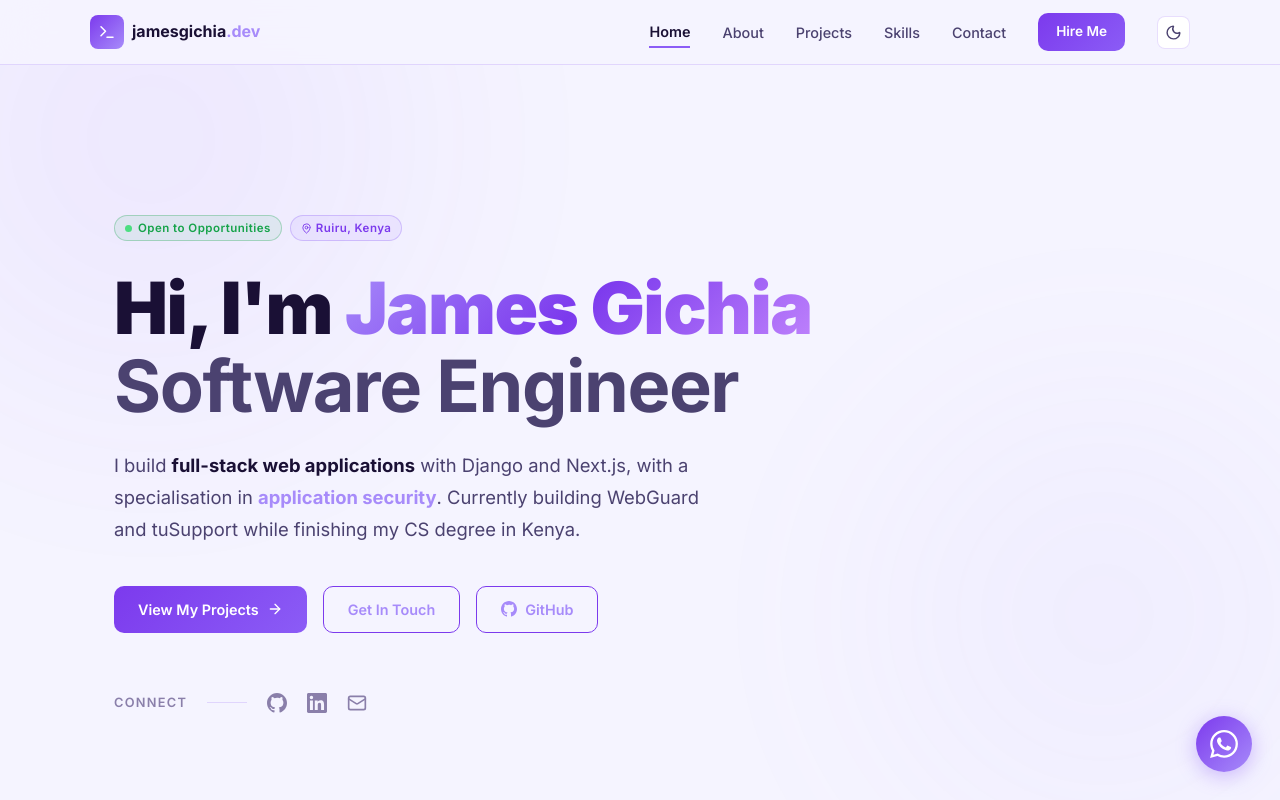
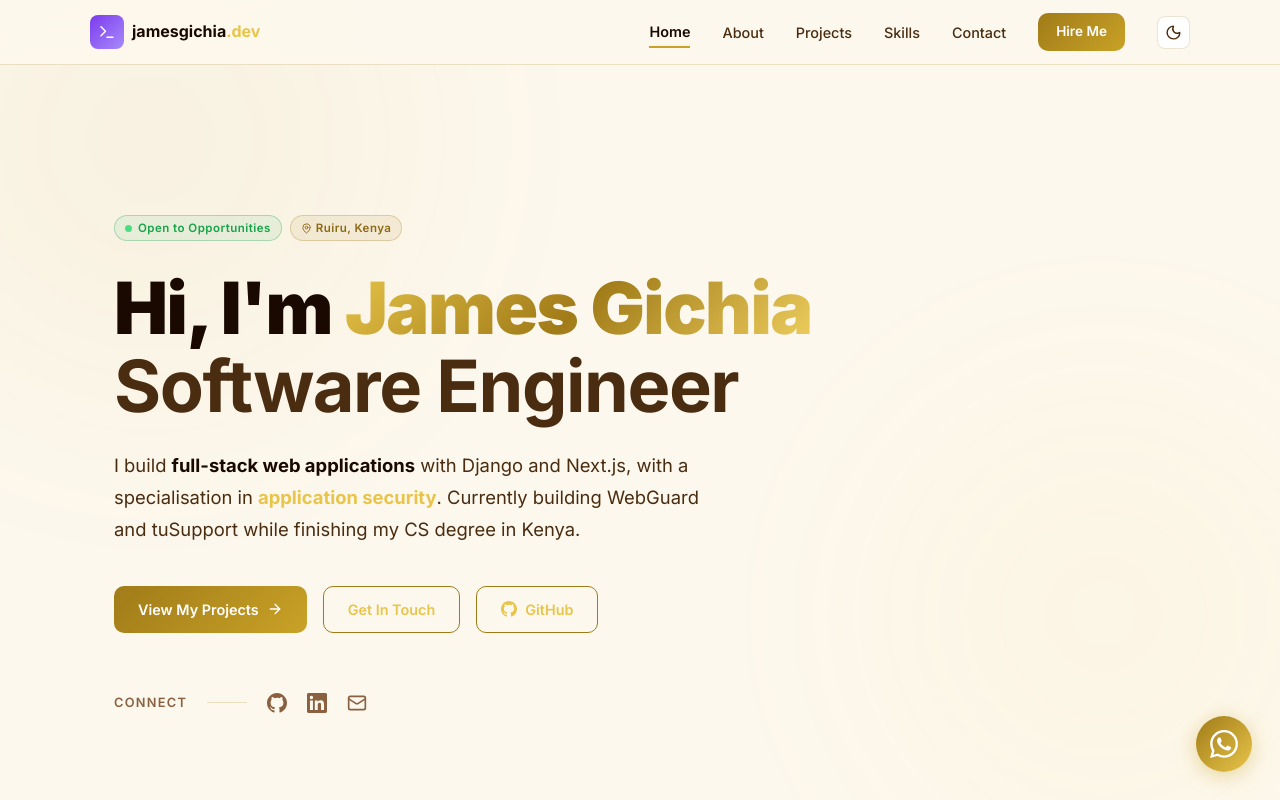
Before and after one commit to jamesgichia/portfolio-website, a Next.js app: page / in a window 1280 px wide. Shown: the top 800 px of the page. Built offline with nearby package versions, Linux system fonts and the light colour scheme.

Commit message:
feat: gold/chocolate theme, SmartEmailLink with native-app fallback

```diff
--- a/src/app/globals.css
+++ b/src/app/globals.css
@@ -2,33 +2,33 @@
 
 @import "tailwindcss";
 
-/* ── Shared accent colours ── */
+/* ── Shared accent colours (Gold + Chocolate) ── */
 :root {
-  --purple-400: #a78bfa;
-  --purple-500: #8b5cf6;
-  --purple-600: #7c3aed;
-  --purple-700: #6d28d9;
-  --glow: rgba(139, 92, 246, 0.3);
+  --purple-400: #E8C54A;  /* bright gold */
+  --purple-500: #C9A227;  /* medium gold */
+  --purple-600: #A07B18;  /* deep gold   */
+  --purple-700: #7A5C10;  /* dark gold   */
+  --glow: rgba(201, 162, 39, 0.35);
 }
 
-/* ── Dark theme (default) ── */
+/* ── Dark theme — chocolate + gold ── */
 :root,
 [data-theme="dark"] {
-  --bg-primary: #0a0a0f;
-  --bg-secondary: #0f0f1a;
-  --bg-card: #13131f;
-  --bg-card-hover: #1a1a2e;
-  --bg-nav: rgba(10, 10, 15, 0.85);
-  --border: rgba(139, 92, 246, 0.15);
-  --border-hover: rgba(139, 92, 246, 0.4);
-  --text-primary: #f1f0ff;
-  --text-secondary: #a09bbf;
-  --text-muted: #6b6585;
-  --blob-opacity: 0.12;
+  --bg-primary: #160800;
+  --bg-secondary: #1E0E03;
+  --bg-card: #251207;
+  --bg-card-hover: #301A0A;
+  --bg-nav: rgba(22, 8, 0, 0.88);
+  --border: rgba(201, 162, 39, 0.18);
+  --border-hover: rgba(201, 162, 39, 0.48);
+  --text-primary: #FFF4DC;
+  --text-secondary: #C4A882;
+  --text-muted: #7A5E3A;
+  --blob-opacity: 0.10;
   --scrollbar-thumb: var(--purple-600);
-  --tag-bg: rgba(139, 92, 246, 0.12);
+  --tag-bg: rgba(201, 162, 39, 0.12);
   --tag-color: var(--purple-400);
-  --tag-border: rgba(139, 92, 246, 0.25);
+  --tag-border: rgba(201, 162, 39, 0.28);
   --tag-green-bg: rgba(34, 197, 94, 0.1);
   --tag-green-color: #4ade80;
   --tag-green-border: rgba(34, 197, 94, 0.25);
@@ -37,23 +37,23 @@
   --tag-blue-border: rgba(59, 130, 246, 0.25);
 }
 
-/* ── Light theme ── */
+/* ── Light theme — warm cream + gold ── */
 [data-theme="light"] {
-  --bg-primary: #f5f4ff;
-  --bg-secondary: #ede9ff;
-  --bg-card: #ffffff;
-  --bg-card-hover: #f0eeff;
-  --bg-nav: rgba(245, 244, 255, 0.9);
-  --border: rgba(139, 92, 246, 0.2);
-  --border-hover: rgba(139, 92, 246, 0.5);
-  --text-primary: #1a1035;
-  --text-secondary: #4b4270;
-  --text-muted: #8a7faa;
-  --blob-opacity: 0.07;
+  --bg-primary: #FDF8ED;
+  --bg-secondary: #F5ECCA;
+  --bg-card: #FFFFFF;
+  --bg-card-hover: #FFF8E0;
+  --bg-nav: rgba(253, 248, 237, 0.92);
+  --border: rgba(160, 123, 24, 0.2);
+  --border-hover: rgba(160, 123, 24, 0.52);
+  --text-primary: #1A0900;
+  --text-secondary: #4A2C10;
+  --text-muted: #8A6040;
+  --blob-opacity: 0.06;
   --scrollbar-thumb: var(--purple-500);
-  --tag-bg: rgba(139, 92, 246, 0.08);
-  --tag-color: var(--purple-600);
-  --tag-border: rgba(139, 92, 246, 0.3);
+  --tag-bg: rgba(160, 123, 24, 0.09);
+  --tag-color: #8B6914;
+  --tag-border: rgba(160, 123, 24, 0.28);
   --tag-green-bg: rgba(22, 163, 74, 0.08);
   --tag-green-color: #16a34a;
   --tag-green-border: rgba(22, 163, 74, 0.3);
@@ -83,8 +83,8 @@ code, pre {
 }
 
 ::selection {
-  background: rgba(139, 92, 246, 0.35);
-  color: #fff;
+  background: rgba(201, 162, 39, 0.35);
+  color: #1A0900;
 }
 
 /* Scrollbar */
@@ -93,12 +93,12 @@ code, pre {
 ::-webkit-scrollbar-thumb { background: var(--scrollbar-thumb); border-radius: 3px; }
 
 /* Glow utilities */
-.glow-purple {
-  box-shadow: 0 0 30px var(--glow), 0 0 60px rgba(139, 92, 246, 0.1);
+.glow-gold {
+  box-shadow: 0 0 30px var(--glow), 0 0 60px rgba(201, 162, 39, 0.1);
 }
 
 .text-gradient {
-  background: linear-gradient(135deg, #a78bfa 0%, #7c3aed 50%, #c084fc 100%);
+  background: linear-gradient(135deg, #E8C54A 0%, #A07B18 50%, #F0D060 100%);
   -webkit-background-clip: text;
   -webkit-text-fill-color: transparent;
   background-clip: text;
@@ -130,14 +130,14 @@ code, pre {
 
 .bg-blob-1 {
   width: 600px; height: 600px;
-  background: radial-gradient(circle, #7c3aed, transparent);
+  background: radial-gradient(circle, #A07B18, transparent);
   top: -200px; left: -200px;
   animation: float1 20s ease-in-out infinite;
 }
 
 .bg-blob-2 {
   width: 500px; height: 500px;
-  background: radial-gradient(circle, #a78bfa, transparent);
+  background: radial-gradient(circle, #E8C54A, transparent);
   bottom: -100px; right: -100px;
   animation: float2 25s ease-in-out infinite;
 }
@@ -194,7 +194,7 @@ code, pre {
 
 .btn-primary:hover {
   opacity: 0.9;
-  box-shadow: 0 8px 30px rgba(139, 92, 246, 0.5);
+  box-shadow: 0 8px 30px rgba(201, 162, 39, 0.5);
   transform: translateY(-1px);
 }
 
@@ -215,8 +215,8 @@ code, pre {
 }
 
 .btn-outline:hover {
-  background: rgba(139, 92, 246, 0.1);
-  box-shadow: 0 4px 20px rgba(139, 92, 246, 0.25);
+  background: rgba(201, 162, 39, 0.1);
+  box-shadow: 0 4px 20px rgba(201, 162, 39, 0.25);
   transform: translateY(-1px);
 }
 
--- a/src/components/FloatingWhatsApp.tsx
+++ b/src/components/FloatingWhatsApp.tsx
@@ -44,7 +44,7 @@ export default function FloatingWhatsApp() {
           transform: hovered ? "translateX(0)" : "translateX(10px)",
           transition: "opacity 0.2s ease, transform 0.2s ease",
           pointerEvents: "none",
-          boxShadow: "0 4px 16px rgba(109,40,217,0.35)",
+          boxShadow: "0 4px 16px rgba(160,123,24,0.4)",
         }}
       >
         Chat on WhatsApp
@@ -56,13 +56,13 @@ export default function FloatingWhatsApp() {
           width: "56px",
           height: "56px",
           borderRadius: "50%",
-          background: "linear-gradient(135deg, #7c3aed, #a78bfa)",
+          background: "linear-gradient(135deg, #A07B18, #E8C54A)",
           display: "flex",
           alignItems: "center",
           justifyContent: "center",
           boxShadow: hovered
-            ? "0 8px 32px rgba(139, 92, 246, 0.6)"
-            : "0 4px 20px rgba(139, 92, 246, 0.4)",
+            ? "0 8px 32px rgba(201, 162, 39, 0.65)"
+            : "0 4px 20px rgba(201, 162, 39, 0.4)",
           transition: "box-shadow 0.2s ease",
           flexShrink: 0,
           position: "relative",
@@ -74,7 +74,7 @@ export default function FloatingWhatsApp() {
             position: "absolute",
             inset: 0,
             borderRadius: "50%",
-            border: "2px solid rgba(139, 92, 246, 0.6)",
+            border: "2px solid rgba(201, 162, 39, 0.7)",
             animation: "wa-pulse 2s ease-out infinite",
           }}
         />
--- a/src/components/Navbar.tsx
+++ b/src/components/Navbar.tsx
@@ -4,6 +4,7 @@ import { usePathname } from "next/navigation";
 import { useState } from "react";
 import { Menu, X, Terminal, Sun, Moon } from "lucide-react";
 import { useTheme } from "@/components/ThemeProvider";
+import SmartEmailLink from "@/components/SmartEmailLink";
 
 const navLinks = [
   { href: "/", label: "Home" },
@@ -102,15 +103,13 @@ export default function Navbar() {
               {label}
             </Link>
           ))}
-          <a
-            href="https://mail.google.com/mail/?view=cm&to=jamesgichia15@gmail.com"
-            target="_blank"
-            rel="noopener noreferrer"
+          <SmartEmailLink
+            subject="Let's work together"
             className="btn-primary"
             style={{ padding: "8px 18px", fontSize: "0.85rem" }}
           >
             Hire Me
-          </a>
+          </SmartEmailLink>
           {/* Theme toggle */}
           <button
             onClick={toggle}
@@ -191,9 +190,13 @@ export default function Navbar() {
             </Link>
           ))}
           <div style={{ display: "flex", gap: "12px", alignItems: "center" }}>
-            <a href="https://mail.google.com/mail/?view=cm&to=jamesgichia15@gmail.com" target="_blank" rel="noopener noreferrer" className="btn-primary" style={{ width: "fit-content" }}>
+            <SmartEmailLink
+              subject="Let's work together"
+              className="btn-primary"
+              style={{ width: "fit-content" }}
+            >
               Hire Me
-            </a>
+            </SmartEmailLink>
             <button
               onClick={toggle}
               aria-label="Toggle theme"
--- /dev/null
+++ b/src/components/SmartEmailLink.tsx
@@ -0,0 +1,45 @@
+"use client";
+import { ReactNode, AnchorHTMLAttributes } from "react";
+
+interface Props extends AnchorHTMLAttributes<HTMLAnchorElement> {
+  children: ReactNode;
+  subject?: string;
+}
+
+const EMAIL = "jamesgichia15@gmail.com";
+
+export default function SmartEmailLink({ children, subject = "", ...rest }: Props) {
+  const handleClick = (e: React.MouseEvent<HTMLAnchorElement>) => {
+    e.preventDefault();
+
+    const sub = subject ? encodeURIComponent(subject) : "";
+    const mailto = `mailto:${EMAIL}${sub ? `?subject=${sub}` : ""}`;
+    const gmail = `https://mail.google.com/mail/?view=cm&to=${EMAIL}${sub ? `&su=${sub}` : ""}`;
+
+    let nativeAppOpened = false;
+
+    const onBlur = () => { nativeAppOpened = true; };
+    window.addEventListener("blur", onBlur, { once: true });
+
+    // Try native email client first
+    window.location.href = mailto;
+
+    // After 1.5 s with no blur, fall back to Gmail in new tab
+    setTimeout(() => {
+      window.removeEventListener("blur", onBlur);
+      if (!nativeAppOpened) {
+        window.open(gmail, "_blank", "noopener,noreferrer");
+      }
+    }, 1500);
+  };
+
+  return (
+    <a
+      href={`mailto:${EMAIL}`}
+      onClick={handleClick}
+      {...rest}
+    >
+      {children}
+    </a>
+  );
+}
--- a/src/components/SocialRow.tsx
+++ b/src/components/SocialRow.tsx
@@ -1,9 +1,12 @@
 "use client";
-
+import React from "react";
 import { GithubIcon, LinkedinIcon } from "@/components/GithubIcon";
 import { Mail } from "lucide-react";
+import SmartEmailLink from "@/components/SmartEmailLink";
 
-const socials = [
+const EMAIL = "jamesgichia15@gmail.com";
+
+const nonEmailSocials = [
   {
     href: "https://github.com/jamesgichia",
     icon: (hovered: boolean) => <GithubIcon size={20} color={hovered ? "var(--purple-400)" : "var(--text-muted)"} />,
@@ -14,11 +17,6 @@ const socials = [
     icon: (hovered: boolean) => <LinkedinIcon size={20} color={hovered ? "var(--purple-400)" : "var(--text-muted)"} />,
     label: "LinkedIn",
   },
-  {
-    href: "https://mail.google.com/mail/?view=cm&to=jamesgichia15@gmail.com",
-    icon: (hovered: boolean) => <Mail size={20} color={hovered ? "var(--purple-400)" : "var(--text-muted)"} />,
-    label: "Email",
-  },
 ];
 
 export function SocialRow() {
@@ -28,22 +26,18 @@ export function SocialRow() {
         Connect
       </span>
       <div style={{ width: "40px", height: "1px", background: "var(--border)" }} />
-      {socials.map(({ href, icon, label }) => (
+
+      {nonEmailSocials.map(({ href, icon, label }) => (
         <SocialLink key={label} href={href} label={label} icon={icon} />
       ))}
+
+      {/* Smart email link — native app first, Gmail fallback */}
+      <EmailIconLink />
     </div>
   );
 }
 
-function SocialLink({
-  href,
-  label,
-  icon,
-}: {
-  href: string;
-  label: string;
-  icon: (hovered: boolean) => React.ReactNode;
-}) {
+function SocialLink({ href, label, icon }: { href: string; label: string; icon: (hovered: boolean) => React.ReactNode }) {
   const [hovered, setHovered] = React.useState(false);
   return (
     <a
@@ -60,5 +54,16 @@ function SocialLink({
   );
 }
 
-// Need React import for useState
-import React from "react";
+function EmailIconLink() {
+  const [hovered, setHovered] = React.useState(false);
+  return (
+    <SmartEmailLink
+      aria-label="Email"
+      style={{ display: "flex" }}
+      onMouseEnter={() => setHovered(true)}
+      onMouseLeave={() => setHovered(false)}
+    >
+      <Mail size={20} color={hovered ? "var(--purple-400)" : "var(--text-muted)"} />
+    </SmartEmailLink>
+  );
+}
```
Also changed, not shown: src/app/contact/page.tsx (+19 -9 lines).
